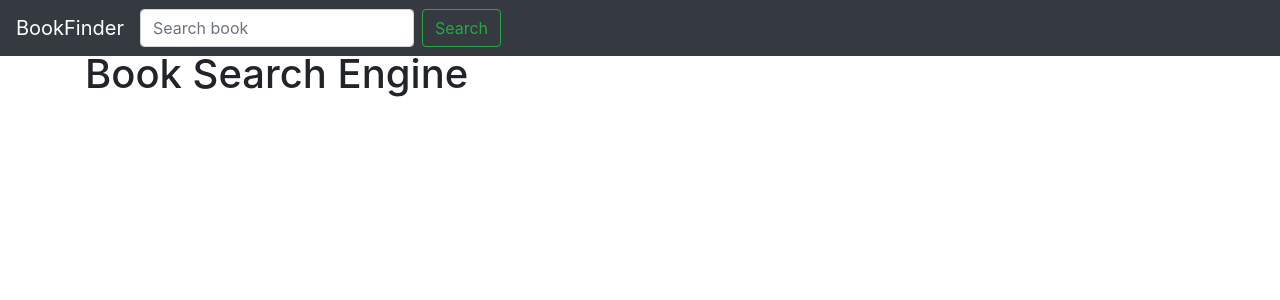
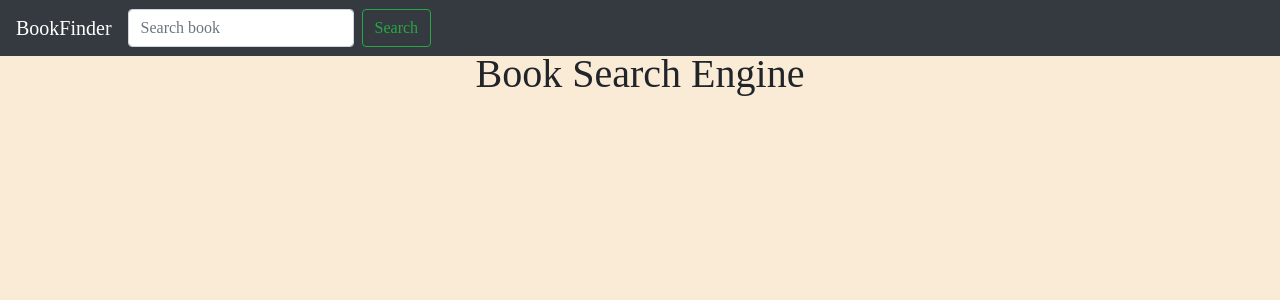
Before and after one commit to Eldor2887/bookFinder, a Node server app: page / in a window 1280 px wide. Shown: the top 300 px of the page. Run offline with Node 20, Linux system fonts and the light colour scheme; some libraries are stand-ins or nearby versions.

Commit message:
styling done

```diff
--- a/public/css/styles.css
+++ b/public/css/styles.css
@@ -2,3 +2,11 @@
     margin-top: 50px;
     margin-bottom: 50px;
 }
+body{
+    background-color: antiquewhite;
+    font-family: 'Times New Roman', Times, serif;
+    font-size: 20px;
+}
+h1{
+    text-align: center;
+}
--- a/public/js/scripts.js
+++ b/public/js/scripts.js
@@ -21,7 +21,7 @@ function findBook(){
                 var div = document.createElement('div');
                 div.className = 'media-body';
                 // create header for body
-                var header = document.createElement('h5');
+                var header = document.createElement('h2');
                 header.className = 'mt-0';
                 header.innerHTML = book.items[i].volumeInfo.title;
                 // append header to the body
@@ -30,16 +30,33 @@ function findBook(){
                 wrapperDiv.appendChild(div);
                 // create h5 element for author
                 var author = document.createElement('h6');
-                author.innerHTML = book.items[i].volumeInfo.authors;
+                author.innerHTML = '<b>Author: </b>' + book.items[i].volumeInfo.authors;
                 div.appendChild(author);
                 // create paragraph for country
                 var country = document.createElement('p');
-                country.innerHTML = 'Country:' + ' ' + book.items[i].accessInfo.country;
+                country.innerHTML = '<b>Country:</b>' + ' ' + book.items[i].accessInfo.country;
                 div.appendChild(country);
+                // create paragraph for pageCount
+                var pageCount = document.createElement('p');
+                pageCount.innerHTML = '<b>Pages:</b>' + ' ' + book.items[i].volumeInfo.pageCount;
+                div.appendChild(pageCount);
+                // create element for date
+                var year = document.createElement('p');
+                year.innerHTML = '<b>Published:</b>' + ' ' + book.items[i].volumeInfo.publishedDate;
+                div.appendChild(year);
+                // create element for publisher
+                var publisher = document.createElement('p');
+                publisher.innerHTML = '<b>Publisher:</b> ' + book.items[i].volumeInfo.publisher;
+                div.appendChild(publisher);
                 // create element for discription
                 var desc = document.createElement('p');
                 desc.innerHTML = book.items[i].volumeInfo.description;
                 div.appendChild(desc);
+                // create a tag to target book link
+                var link = document.createElement('a');
+                link.innerHTML = 'View more';
+                link.href = book.items[i].volumeInfo.previewLink;
+                div.appendChild(link);
                 // create hr to separate every books info
                 var line = document.createElement('hr');
                 // Make every elements as children element of bookResult
```
